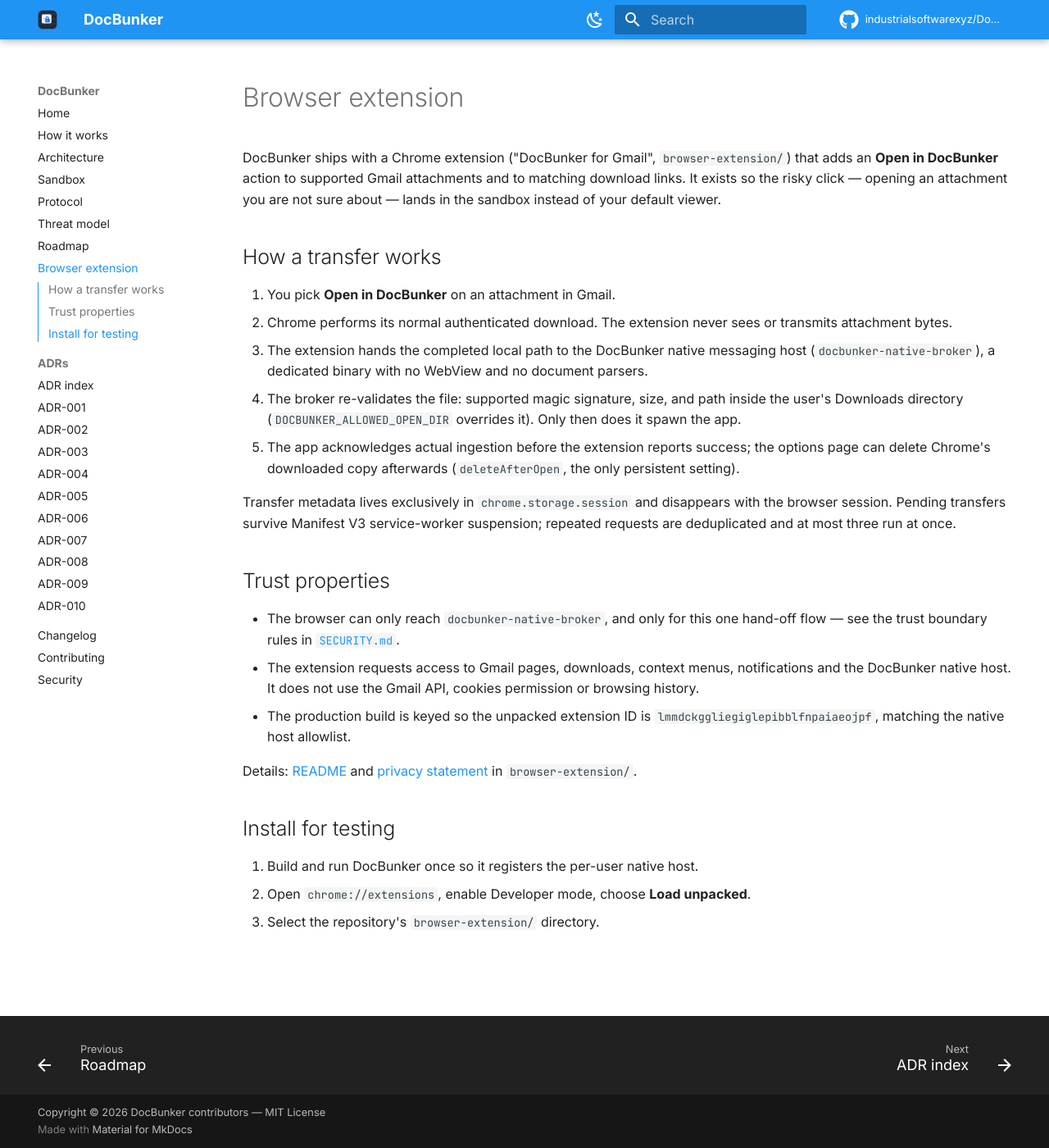
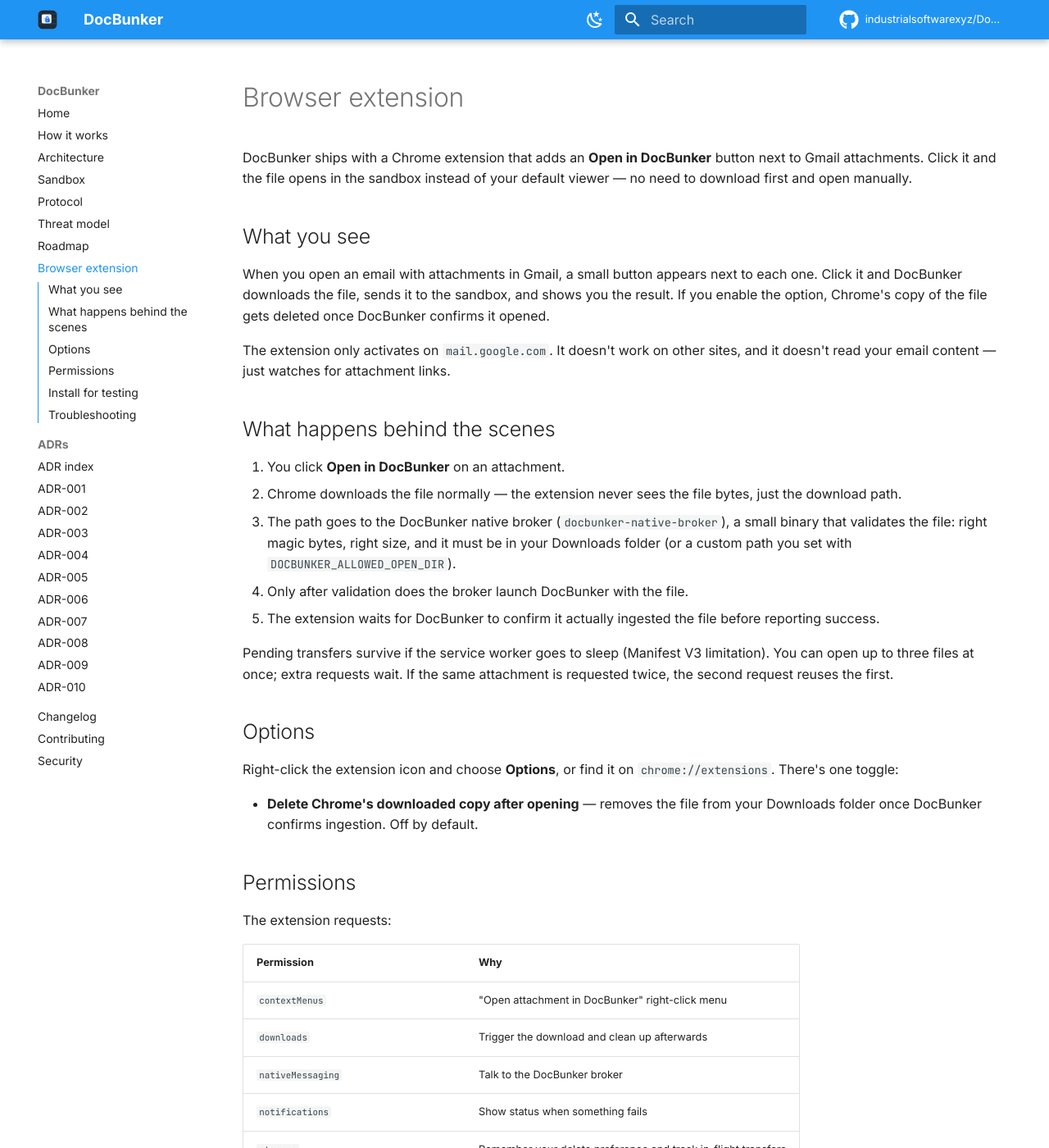
Before and after one commit to industrialsoftwarexyz/DocBunker, an MkDocs documentation site: the page built from docs/browser-extension.md, in a window 1280 px wide and 1400 px high. Shown: the whole window at 82% size. Built offline with MkDocs 1.6.1 and Material for MkDocs 9.7.7, drawn with Linux system fonts in a browser that asks for light colours; comment, search, counter and statistics services are not loaded; some of the changed text lies outside the part shown.

Commit message:
docs: rewrite browser extension pages for clarity and tone

```diff
--- a/docs/browser-extension.md
+++ b/docs/browser-extension.md
@@ -1,45 +1,88 @@
 # Browser extension
 
-DocBunker ships with a Chrome extension ("DocBunker for Gmail", `browser-extension/`)
-that adds an **Open in DocBunker** action to supported Gmail attachments and to
-matching download links. It exists so the risky click — opening an attachment
-you are not sure about — lands in the sandbox instead of your default viewer.
+DocBunker ships with a Chrome extension that adds an **Open in DocBunker**
+button next to Gmail attachments. Click it and the file opens in the sandbox
+instead of your default viewer — no need to download first and open manually.
 
-## How a transfer works
+## What you see
 
-1. You pick **Open in DocBunker** on an attachment in Gmail.
-2. Chrome performs its normal authenticated download. The extension never sees
-   or transmits attachment bytes.
-3. The extension hands the completed local path to the DocBunker native
-   messaging host (`docbunker-native-broker`), a dedicated binary with no
-   WebView and no document parsers.
-4. The broker re-validates the file: supported magic signature, size, and path
-   inside the user's Downloads directory (`DOCBUNKER_ALLOWED_OPEN_DIR`
-   overrides it). Only then does it spawn the app.
-5. The app acknowledges actual ingestion before the extension reports success;
-   the options page can delete Chrome's downloaded copy afterwards
-   (`deleteAfterOpen`, the only persistent setting).
+When you open an email with attachments in Gmail, a small button appears next
+to each one. Click it and DocBunker downloads the file, sends it to the
+sandbox, and shows you the result. If you enable the option, Chrome's copy of
+the file gets deleted once DocBunker confirms it opened.
 
-Transfer metadata lives exclusively in `chrome.storage.session` and disappears
-with the browser session. Pending transfers survive Manifest V3 service-worker
-suspension; repeated requests are deduplicated and at most three run at once.
+The extension only activates on `mail.google.com`. It doesn't work on other
+sites, and it doesn't read your email content — just watches for attachment
+links.
 
-## Trust properties
+## What happens behind the scenes
 
-- The browser can only reach `docbunker-native-broker`, and only for this one
-  hand-off flow — see the trust boundary rules in [`SECURITY.md`](https://github.com/industrialsoftwarexyz/DocBunker/blob/main/SECURITY.md).
-- The extension requests access to Gmail pages, downloads, context menus,
-  notifications and the DocBunker native host. It does not use the Gmail API,
-  cookies permission or browsing history.
-- The production build is keyed so the unpacked extension ID is
-  `lmmdckggliegiglepibblfnpaiaeojpf`, matching the native host allowlist.
+1. You click **Open in DocBunker** on an attachment.
+2. Chrome downloads the file normally — the extension never sees the file
+   bytes, just the download path.
+3. The path goes to the DocBunker native broker (`docbunker-native-broker`),
+   a small binary that validates the file: right magic bytes, right size, and
+   it must be in your Downloads folder (or a custom path you set with
+   `DOCBUNKER_ALLOWED_OPEN_DIR`).
+4. Only after validation does the broker launch DocBunker with the file.
+5. The extension waits for DocBunker to confirm it actually ingested the file
+   before reporting success.
 
-Details: [README](https://github.com/industrialsoftwarexyz/DocBunker/blob/main/browser-extension/README.md)
-and [privacy statement](https://github.com/industrialsoftwarexyz/DocBunker/blob/main/browser-extension/PRIVACY.md)
-in `browser-extension/`.
+Pending transfers survive if the service worker goes to sleep (Manifest V3
+limitation). You can open up to three files at once; extra requests wait. If
+the same attachment is requested twice, the second request reuses the first.
+
+## Options
+
+Right-click the extension icon and choose **Options**, or find it on
+`chrome://extensions`. There's one toggle:
+
+- **Delete Chrome's downloaded copy after opening** — removes the file from
+  your Downloads folder once DocBunker confirms ingestion. Off by default.
+
+## Permissions
+
+The extension requests:
+
+| Permission | Why |
+| --- | --- |
+| `contextMenus` | "Open attachment in DocBunker" right-click menu |
+| `downloads` | Trigger the download and clean up afterwards |
+| `nativeMessaging` | Talk to the DocBunker broker |
+| `notifications` | Show status when something fails |
+| `storage` | Remember your delete preference and track in-flight transfers |
+| `host_permissions` for `mail.google.com` | Only active on Gmail pages |
+
+It does **not** request: Gmail API, cookies, browsing history, or access to
+any site other than Gmail.
+
+The production build uses a fixed extension key so the unpacked ID matches
+the native host allowlist (`lmmdckggliegiglepibblfnpaiaeojpf`).
 
 ## Install for testing
 
-1. Build and run DocBunker once so it registers the per-user native host.
-2. Open `chrome://extensions`, enable Developer mode, choose **Load unpacked**.
-3. Select the repository's `browser-extension/` directory.
+1. Run DocBunker once so it registers the native host.
+2. Open `chrome://extensions`, enable Developer mode, click **Load unpacked**.
+3. Select the `browser-extension/` directory from the repo.
+
+The extension icon appears in your toolbar. Open Gmail and you'll see the
+buttons next to attachments.
+
+## Troubleshooting
+
+**No buttons appear in Gmail.**
+Make sure you're on `mail.google.com` (not a cached or offline version). Try
+reloading the tab after installing the extension.
+
+**"Could not download attachment" error.**
+Chrome might have blocked the download. Check that DocBunker has download
+permissions in `chrome://extensions` and that your downloads folder is
+accessible.
+
+**"DocBunker rejected the attachment" error.**
+The broker couldn't validate the file. It might be an unsupported type, too
+large, or outside your Downloads folder. Check the broker logs.
+
+**The download completes but nothing opens.**
+Make sure DocBunker is running. The broker needs the app registered as a
+native messaging host — run DocBunker at least once after installation.
```
Also changed, not shown: browser-extension/PRIVACY.md (+13 -9 lines), browser-extension/README.md (+36 -18 lines).
